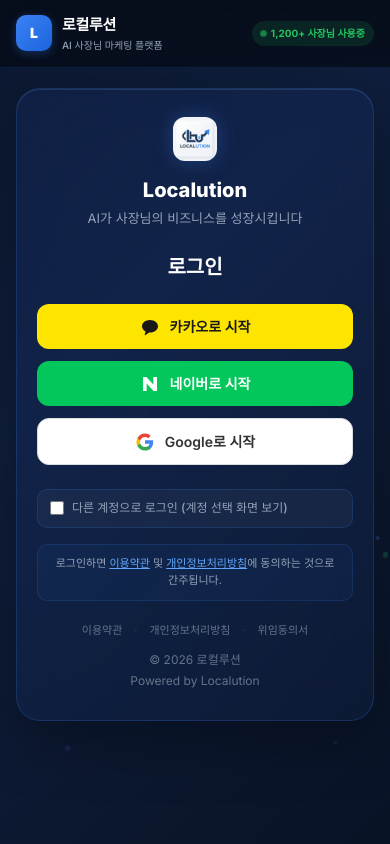
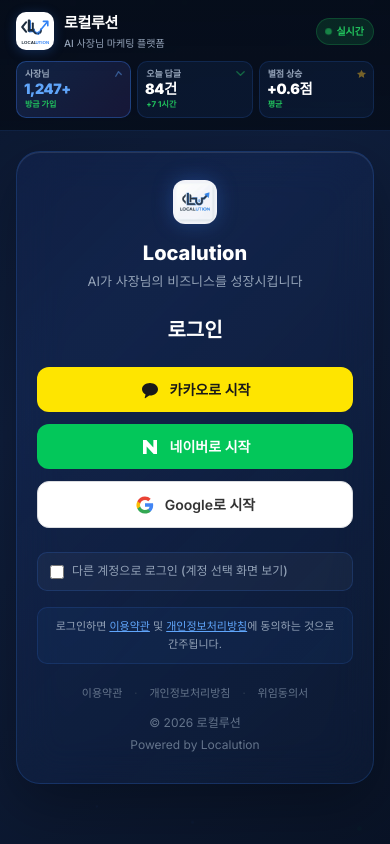
Before and after one commit to jty0221-del/localution, a Next.js app: page /login in a window 390 px wide. Built offline with nearby package versions, Linux system fonts and the light colour scheme.

Commit message:
feat(login mobile): 실제 로고 + 상단 실시간 통계 3카드 (사장님 수 / 오늘 답글 / 별점 상승) + 3초마다 자연 갱신

```diff
--- a/app/login/page.tsx
+++ b/app/login/page.tsx
@@ -11,6 +11,30 @@ export default function LoginPage() {
  // 다른 계정으로 로그인 (네이버/카카오/구글에 reset 쿼리 전달 — 계정 선택/재로그인 강제)
  const [useDifferentAccount, setUseDifferentAccount] = useState(false)
  const oauthQuery = useDifferentAccount ? '?reset=1' : ''
+
+ // 모바일 상단 — 실시간 데이터 시뮬레이션 (3초마다 자연스럽게 증가)
+ const [liveStats, setLiveStats] = useState({
+ owners: 1247, // 누적 사장님
+ reviewsToday: 84, // 오늘 자동 답글
+ avgRatingLift: 0.6, // 평균 별점 상승
+ keywordRank: 3, // 평균 플레이스 순위
+ monthlyReplies: 52340, // 누적 AI 답글
+ placesTracked: 1156, // 추적 중 매장
+ })
+
+ useEffect(() => {
+ // 자연스러운 증분 (3초마다 1-3씩)
+ const t = setInterval(() => {
+ setLiveStats(s => ({
+ ...s,
+ owners: s.owners + (Math.random() < 0.4 ? 1 : 0),
+ reviewsToday: s.reviewsToday + (Math.random() < 0.7 ? Math.floor(Math.random() * 3) + 1 : 0),
+ monthlyReplies: s.monthlyReplies + (Math.random() < 0.8 ? Math.floor(Math.random() * 5) + 1 : 0),
+ placesTracked: s.placesTracked + (Math.random() < 0.3 ? 1 : 0),
+ }))
+ }, 3000)
+ return () => clearInterval(t)
+ }, [])
 
  useEffect(function() {
  const params = new URLSearchParams(window.location.search)
@@ -181,16 +205,36 @@ export default function LoginPage() {
  .accountSwitch span { font-size:12px; color:#94a3b8; font-weight:500; line-height:1.4; }
 
  /* 모바일 상단 브랜드 바 — 1100px 이하에서 노출, 데스크톱은 숨김 */
- .mobileTopBar { display:none; position:sticky; top:0; left:0; right:0; z-index:20; padding: calc(env(safe-area-inset-top, 0px) + 14px) 16px 14px; background: linear-gradient(180deg, rgba(6,13,26,0.95) 0%, rgba(6,13,26,0.85) 100%); backdrop-filter: blur(8px); border-bottom: 1px solid rgba(59,130,246,0.15); }
- .mobileTopBar .row { display:flex; align-items:center; justify-content:space-between; gap:12px; }
+ .mobileTopBar { display:none; position:sticky; top:0; left:0; right:0; z-index:20; padding: calc(env(safe-area-inset-top, 0px) + 12px) 16px 12px; background: linear-gradient(180deg, rgba(6,13,26,0.96) 0%, rgba(6,13,26,0.88) 100%); backdrop-filter: blur(10px); border-bottom: 1px solid rgba(59,130,246,0.18); }
+ .mobileTopBar .row { display:flex; align-items:center; justify-content:space-between; gap:12px; margin-bottom:10px; }
  .mobileTopBar .brand { display:flex; align-items:center; gap:10px; }
- .mobileTopBar .brandLogo { width:36px; height:36px; border-radius:10px; background: linear-gradient(135deg, #3b82f6, #1B64DA); display:flex; align-items:center; justify-content:center; box-shadow: 0 2px 10px rgba(59,130,246,0.3); }
- .mobileTopBar .brandLogo span { color:#fff; font-weight:900; font-size:14px; line-height:1; }
+ .mobileTopBar .brandLogo { width:38px; height:38px; border-radius:10px; background:#fff; padding:3px; display:flex; align-items:center; justify-content:center; box-shadow: 0 2px 12px rgba(59,130,246,0.25); flex-shrink:0; }
+ .mobileTopBar .brandLogo img { width:100%; height:100%; object-fit:contain; }
  .mobileTopBar .brandText { color:#fff; font-size:15px; font-weight:800; letter-spacing:-0.3px; }
  .mobileTopBar .brandTagline { color:#94a3b8; font-size:10px; font-weight:500; margin-top:1px; }
- .mobileTopBar .liveBadge { display:inline-flex; align-items:center; gap:5px; padding:5px 9px; border-radius:999px; background:rgba(34,197,94,0.12); color:#22c55e; font-size:10px; font-weight:700; flex-shrink:0; }
- .mobileTopBar .liveDot { width:5px; height:5px; border-radius:50%; background:#22c55e; animation: pulseDot 1.5s ease-in-out infinite; }
+ .mobileTopBar .liveBadge { display:inline-flex; align-items:center; gap:5px; padding:5px 9px; border-radius:999px; background:rgba(34,197,94,0.14); color:#22c55e; font-size:10px; font-weight:700; flex-shrink:0; border:1px solid rgba(34,197,94,0.22); }
+ .mobileTopBar .liveDot { width:5px; height:5px; border-radius:50%; background:#22c55e; animation: pulseDot 1.5s ease-in-out infinite; flex-shrink:0; }
  @keyframes pulseDot { 0%,100% { opacity:1; transform:scale(1); } 50% { opacity:0.5; transform:scale(1.4); } }
+ @keyframes statSlideUp {
+ 0% { opacity:0; transform: translateY(8px); }
+ 12% { opacity:1; transform: translateY(0); }
+ 88% { opacity:1; transform: translateY(0); }
+ 100% { opacity:0; transform: translateY(-8px); }
+ }
+ @keyframes numberPulse {
+ 0%,100% { transform: scale(1); }
+ 50% { transform: scale(1.04); }
+ }
+
+ /* 실시간 통계 트랙 — 가로 stat 카드 3개 + 회전 데이터 */
+ .liveStats { display:grid; grid-template-columns: repeat(3, 1fr); gap:6px; }
+ .liveStatCard { background: rgba(59,130,246,0.08); border:1px solid rgba(59,130,246,0.16); border-radius:10px; padding:7px 8px; min-height:46px; position:relative; overflow:hidden; }
+ .liveStatCard .liveStatIcon { position:absolute; top:6px; right:6px; opacity:0.45; }
+ .liveStatCard .liveStatLabel { font-size:9px; color:#94a3b8; font-weight:600; line-height:1; margin-bottom:3px; letter-spacing:-0.2px; }
+ .liveStatCard .liveStatValue { font-size:14px; color:#fff; font-weight:900; line-height:1.1; letter-spacing:-0.4px; animation: numberPulse 2s ease-in-out infinite; }
+ .liveStatCard .liveStatChange { font-size:8px; color:#22c55e; font-weight:700; margin-top:2px; }
+ .liveStatCard.featured { background: linear-gradient(135deg, rgba(59,130,246,0.18), rgba(139,92,246,0.12)); border-color: rgba(59,130,246,0.35); }
+ .liveStatCard.featured .liveStatValue { color:#60a5fa; }
 
  @media (max-width: 1100px) {
  /* mobileTopBar 와 mainWrap 이 column 으로 stacking — mobileTopBar 위, mainWrap 아래 */
@@ -224,11 +268,13 @@ export default function LoginPage() {
  }
  `}</style>
 
- {/* 모바일 상단 브랜드 바 (1100px 이하 노출) */}
+ {/* 모바일 상단 브랜드 바 (1100px 이하 노출) — 실제 로고 + 실시간 통계 카드 3종 */}
  <div className='mobileTopBar'>
  <div className='row'>
  <div className='brand'>
- <div className='brandLogo'><span>L</span></div>
+ <div className='brandLogo'>
+ <Image src="/logo-icon.svg" alt="로컬루션" width={32} height={32} priority />
+ </div>
  <div>
  <div className='brandText'>로컬루션</div>
  <div className='brandTagline'>AI 사장님 마케팅 플랫폼</div>
@@ -236,7 +282,35 @@ export default function LoginPage() {
  </div>
  <div className='liveBadge'>
  <span className='liveDot' />
- <span>1,200+ 사장님 사용중</span>
+ <span>실시간</span>
+ </div>
+ </div>
+
+ {/* 실시간 통계 3 카드 — 매 3초마다 자연스럽게 갱신 */}
+ <div className='liveStats'>
+ <div className='liveStatCard featured'>
+ <svg className='liveStatIcon' width="11" height="11" viewBox="0 0 12 12" fill="none">
+ <path d="M3 9 L6 4 L9 7" stroke="#60a5fa" strokeWidth="1.5" strokeLinecap="round" strokeLinejoin="round" fill="none"/>
+ </svg>
+ <div className='liveStatLabel'>사장님</div>
+ <div className='liveStatValue'>{liveStats.owners.toLocaleString()}+</div>
+ <div className='liveStatChange'>방금 가입</div>
+ </div>
+ <div className='liveStatCard'>
+ <svg className='liveStatIcon' width="11" height="11" viewBox="0 0 12 12" fill="none">
+ <path d="M2 4 L6 8 L10 4" stroke="#22c55e" strokeWidth="1.5" strokeLinecap="round" strokeLinejoin="round" fill="none"/>
+ </svg>
+ <div className='liveStatLabel'>오늘 답글</div>
+ <div className='liveStatValue'>{liveStats.reviewsToday}건</div>
+ <div className='liveStatChange'>+{Math.floor(liveStats.reviewsToday / 12)} 1시간</div>
+ </div>
+ <div className='liveStatCard'>
+ <svg className='liveStatIcon' width="11" height="11" viewBox="0 0 12 12" fill="none">
+ <polygon points="6,2 7.5,5 11,5.5 8.5,7.5 9,11 6,9 3,11 3.5,7.5 1,5.5 4.5,5" fill="#fbbf24"/>
+ </svg>
+ <div className='liveStatLabel'>별점 상승</div>
+ <div className='liveStatValue'>+{liveStats.avgRatingLift.toFixed(1)}점</div>
+ <div className='liveStatChange'>평균</div>
  </div>
  </div>
  </div>
```
